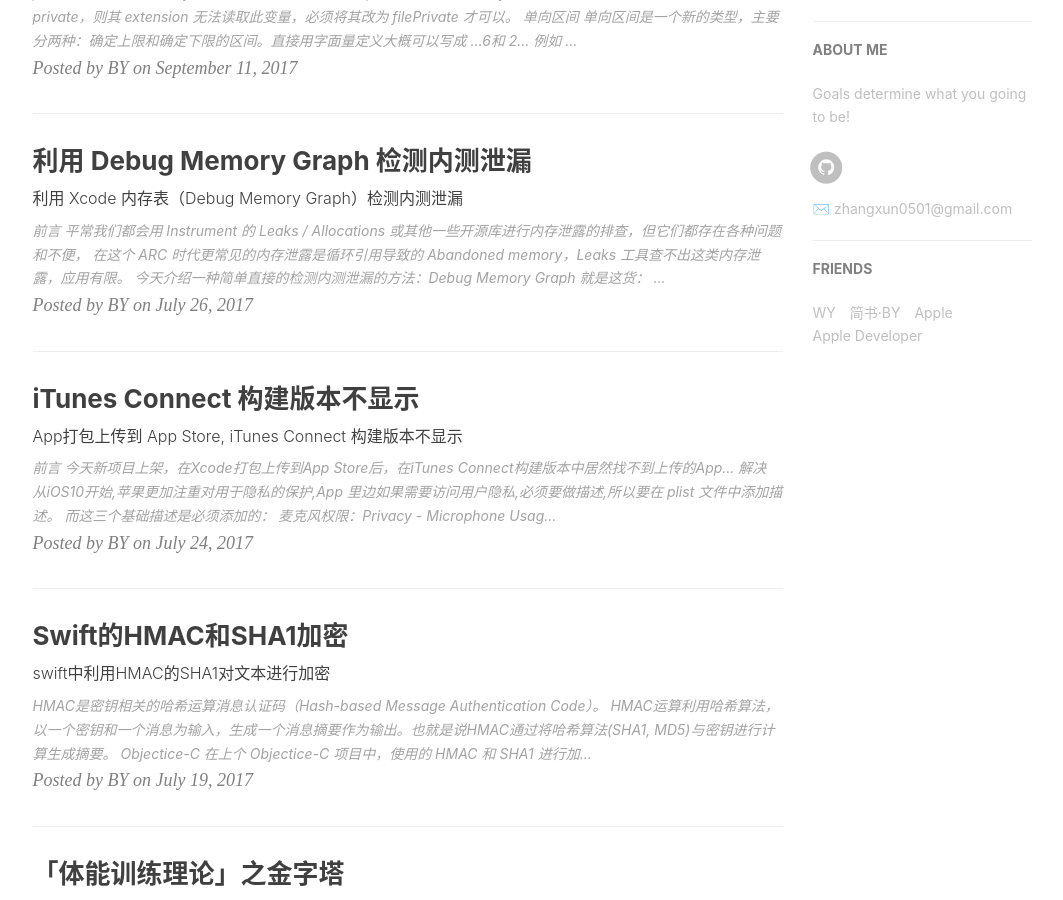
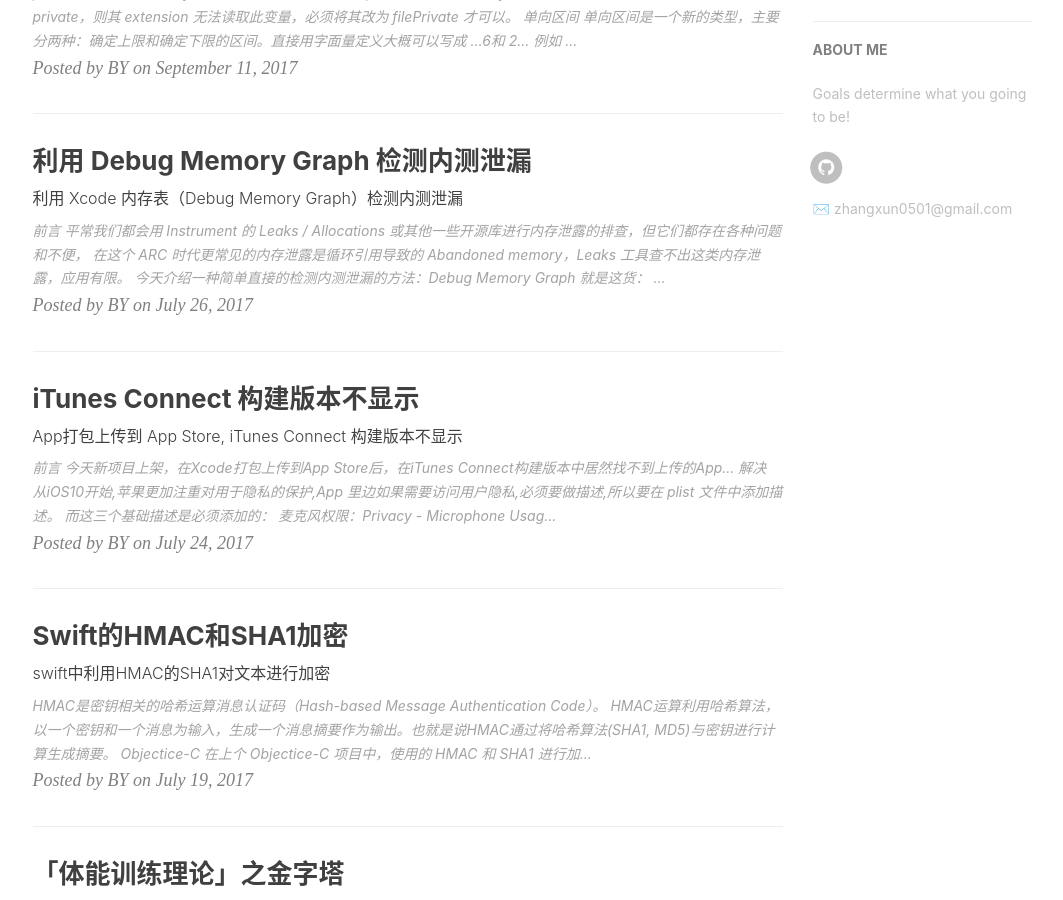
Before and after one commit to zhangxun0501/zhangxun0501.github.io, a Jekyll site: the page built from index.html, in a window 1280 px wide and 900 px high, scrolled down 768 px. Shown: the whole window, without its empty margins (135-1198 px from the left). Built offline with Jekyll 4.4.1, drawn with Linux system fonts in a browser that asks for light colours; nearby versions of some CDN libraries; the list of posts is cut into pages by our own code; comment, search, counter and statistics services are not loaded.

Commit message:
Update _config.yml

```diff
--- a/_config.yml
+++ b/_config.yml
@@ -86,22 +86,3 @@
 # Progressive Web Apps
 chrome-tab-theme-color: "#000000"
 service-worker: true
-
-
-
-# Friends
-friends: [
-    {
-        title: "WY",
-        href: "http://zhengwuyang.com"
-    },{
-        title: "简书·BY",
-        href: "http://www.jianshu.com/u/e71990ada2fd"
-    },{
-        title: "Apple",
-        href: "https://apple.com"
-    },{
-        title: "Apple Developer",
-        href: "https://developer.apple.com/"
-    }
-]
```
